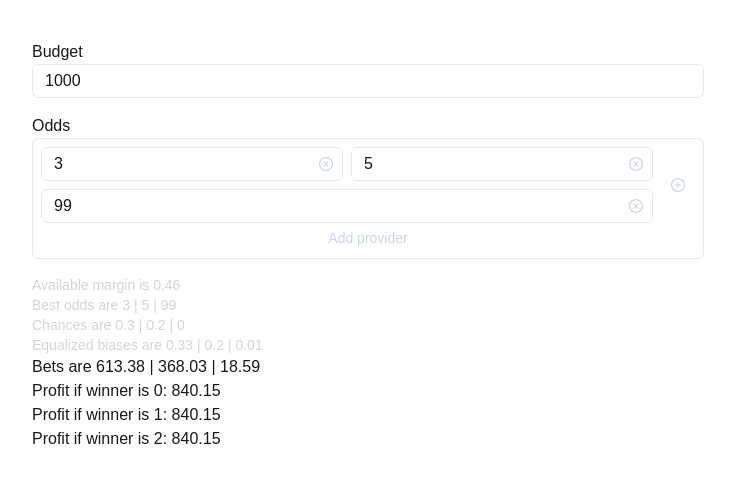
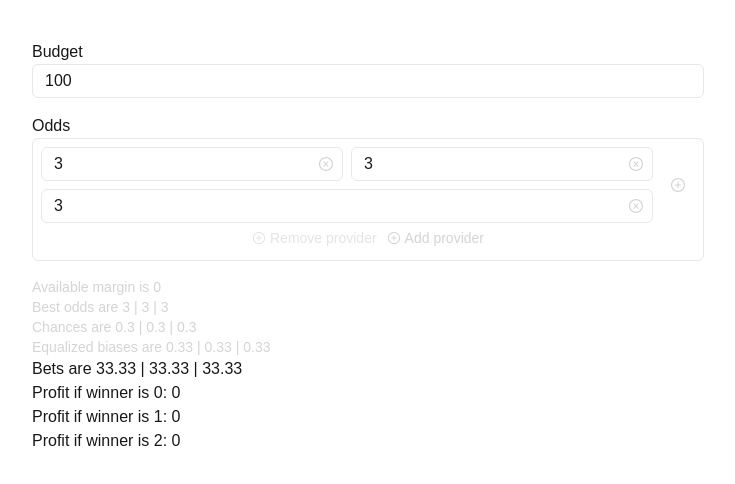
Before and after one commit to nydelic/arbitrage-calculator, a Next.js app: page / in a window 1280 px wide. Shown: the top 484 px of the page, without its empty margins (272-1007 px from the left). Built offline with nearby package versions, Linux system fonts and the light colour scheme.

Commit message:
fix: work on form logic

```diff
--- a/src/components/arbitrage/ArbitrageForm.tsx
+++ b/src/components/arbitrage/ArbitrageForm.tsx
@@ -1,9 +1,8 @@
-import { Fragment } from "react";
 import { Controller, useFieldArray } from "react-hook-form";
 import { useArbitrageFormContext } from "../../hooks/useArbitrageForm";
 import Input from "../Input";
 import ArbitrageOddFields from "./ArbitrageOddFields";
-import { AiOutlineCloseCircle, AiOutlinePlusCircle } from "react-icons/ai";
+import { AiOutlinePlusCircle } from "react-icons/ai";
 
 interface ArbitrageFormProps {}
 
@@ -35,6 +34,7 @@ function ArbitrageForm({}: ArbitrageFormProps) {
             valueAsNumber: true,
             required: "This value is required and cannot be empty",
           })}
+          min="0"
           type="number"
           placeholder="enter budget"
         />
@@ -55,13 +55,25 @@ function ArbitrageForm({}: ArbitrageFormProps) {
         <div className="text-center">
           <button
             type="button"
-            className="text-sm my-1 text-slate-300 border border-transparent hover:text-emerald-500 hover:underline -mb-2"
+            className="text-sm my-1 text-zinc-300 disabled:text-zinc-200 border border-transparent hover:[&:not(:disabled)]:text-rose-500 hover:[&:not(:disabled)]:underline -mb-2 inline-flex items-center mr-2"
+            onClick={(e) => {
+              e.preventDefault();
+              remove(providedOddsFields.length - 1);
+            }}
+            disabled={providedOddsFields.length <= 1}
+          >
+            <AiOutlinePlusCircle className="mr-1" /> Remove provider
+          </button>
+
+          <button
+            type="button"
+            className="text-sm my-1 text-zinc-300 border border-transparent hover:text-emerald-500 hover:underline -mb-2 inline-flex items-center"
             onClick={(e) => {
               e.preventDefault();
               append({ odds: [1, 2, 3] });
             }}
           >
-            Add provider
+            <AiOutlinePlusCircle className="mr-1" /> Add provider
           </button>
         </div>
       </div>
--- a/src/components/arbitrage/ArbitrageOddFields.tsx
+++ b/src/components/arbitrage/ArbitrageOddFields.tsx
@@ -6,13 +6,9 @@ import Input from "../Input";
 
 interface ArbitrageOddFieldsProps {
   providerIndex: number;
-  // onRemoveAll: () => void;
 }
 
-function ArbitrageOddFields({
-  // onRemoveAll,
-  providerIndex,
-}: ArbitrageOddFieldsProps) {
+function ArbitrageOddFields({ providerIndex }: ArbitrageOddFieldsProps) {
   const {
     control,
     register,
@@ -53,9 +49,10 @@ function ArbitrageOddFields({
                     type="number"
                     placeholder="enter odd"
                   />
+                  {providedOddFields.length > 2 && (
                     <button
                       type="button"
-                    className="block absolute right-0 top-0 h-full px-2 text-slate-300 border border-transparent hover:text-rose-500 hover:bg-rose-100 rounded-md hover:border-rose-200"
+                      className="block absolute right-0 top-0 h-full px-2 text-zinc-300 border border-transparent hover:text-rose-500 hover:bg-rose-100 rounded-md hover:border-rose-200"
                       onClick={(e) => {
                         e.preventDefault();
                         remove(oIndex);
@@ -63,6 +60,7 @@ function ArbitrageOddFields({
                     >
                       <AiOutlineCloseCircle />
                     </button>
+                  )}
                 </div>
                 <ErrorMessage
                   errors={errors}
@@ -78,7 +76,7 @@ function ArbitrageOddFields({
       </div>
       <button
         type="button"
-        className="block ml-2 top-0 p-2 h-f text-slate-300 border border-transparent hover:text-emerald-500 hover:bg-emerald-100 rounded-md hover:border-emerald-200"
+        className="block ml-2 top-0 p-2 h-f text-zinc-300 border border-transparent hover:text-emerald-500 hover:bg-emerald-100 rounded-md hover:border-emerald-200"
         onClick={(e) => {
           e.preventDefault();
           append(1);
@@ -86,18 +84,6 @@ function ArbitrageOddFields({
       >
         <AiOutlinePlusCircle />
       </button>
-      {/* <div className="flex flex-col">
-        <button
-          type="button"
-          className="block ml-2 top-0 p-2 h-f text-slate-300 border border-transparent hover:text-rose-500 hover:bg-rose-100 rounded-md hover:border-rose-200"
-          onClick={(e) => {
-            e.preventDefault();
-            onRemoveAll();
-          }}
-        >
-          <AiOutlineCloseCircle />
-        </button>
-      </div> */}
     </div>
   );
 }
--- a/src/hooks/useArbitrageForm.ts
+++ b/src/hooks/useArbitrageForm.ts
@@ -16,8 +16,8 @@ function useArbitrageForm() {
     criteriaMode: "all",
     mode: "all",
     defaultValues: {
-      providedOdds: [{ odds: [3, 5, 99] }],
-      budget: 1000,
+      providedOdds: [{ odds: [3, 3, 3] }],
+      budget: 100,
       enableBias: false,
       biasConfig: [1, 1, 1],
     },
```
Lines whose indentation alone changed are shown as unchanged.
